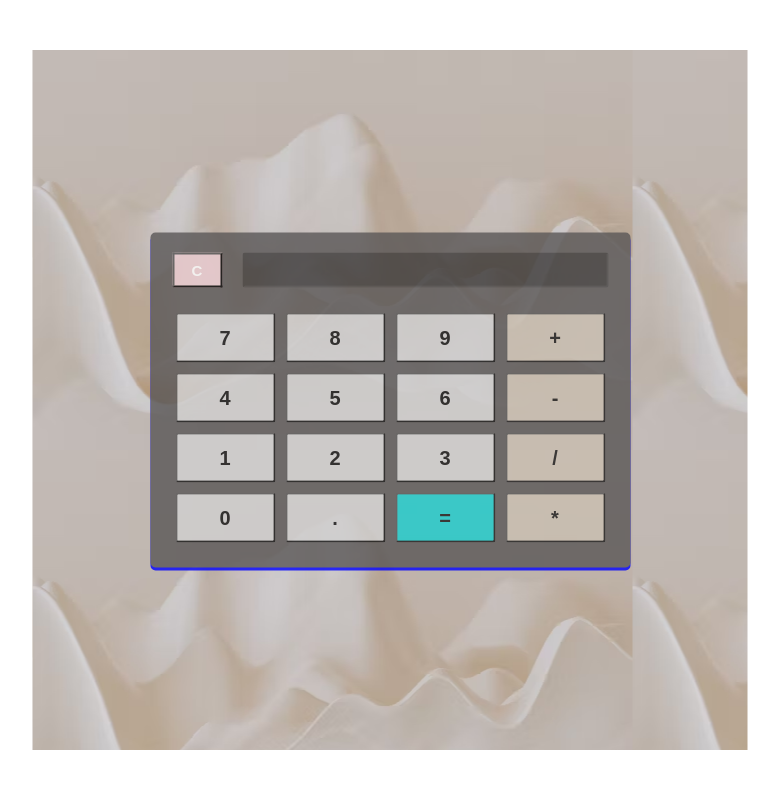
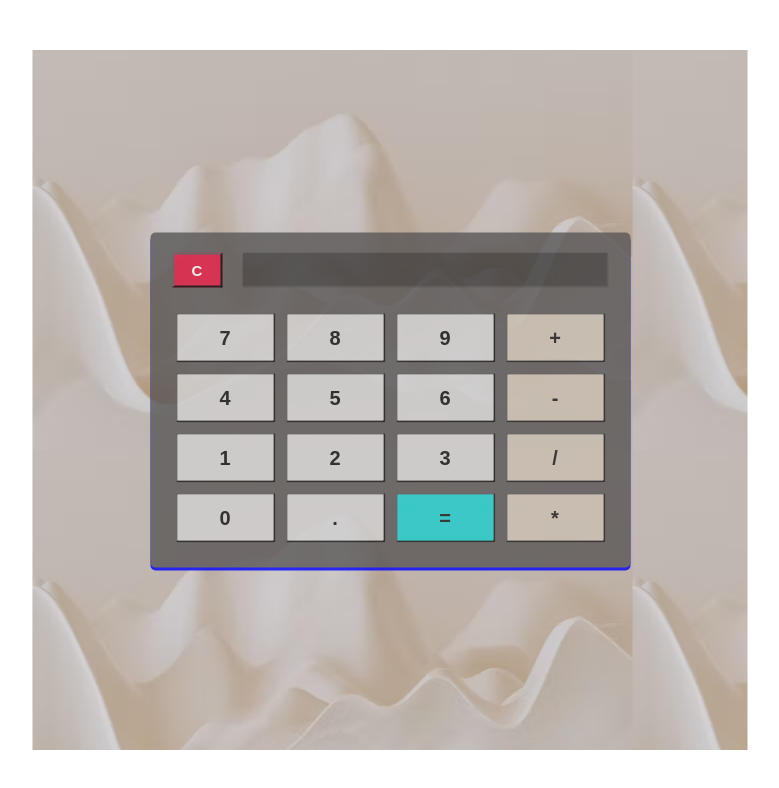
Before and after one commit to dil2003-av/Assignment-06, a plain HTML site: page index.html in a window 1280 px wide. Shown: the whole page, without its empty margins (250-1029 px from the left). Drawn offline with Linux system fonts and the light colour scheme.

Commit message:
update css

```diff
--- a/css/calculator.css
+++ b/css/calculator.css
@@ -54,12 +54,12 @@ body{
     height: 35px;
     font-weight: bold;
     font-size: 15px;
-    background-color: rgb(235, 204, 209);
+    background-color:crimson;
     color: white;
 }
 
 #btnClear:hover{
-    background-color: pink;
+    background-color: rgb(223, 54, 82);
 }
 
 .lbl-ClearBtn{
```
